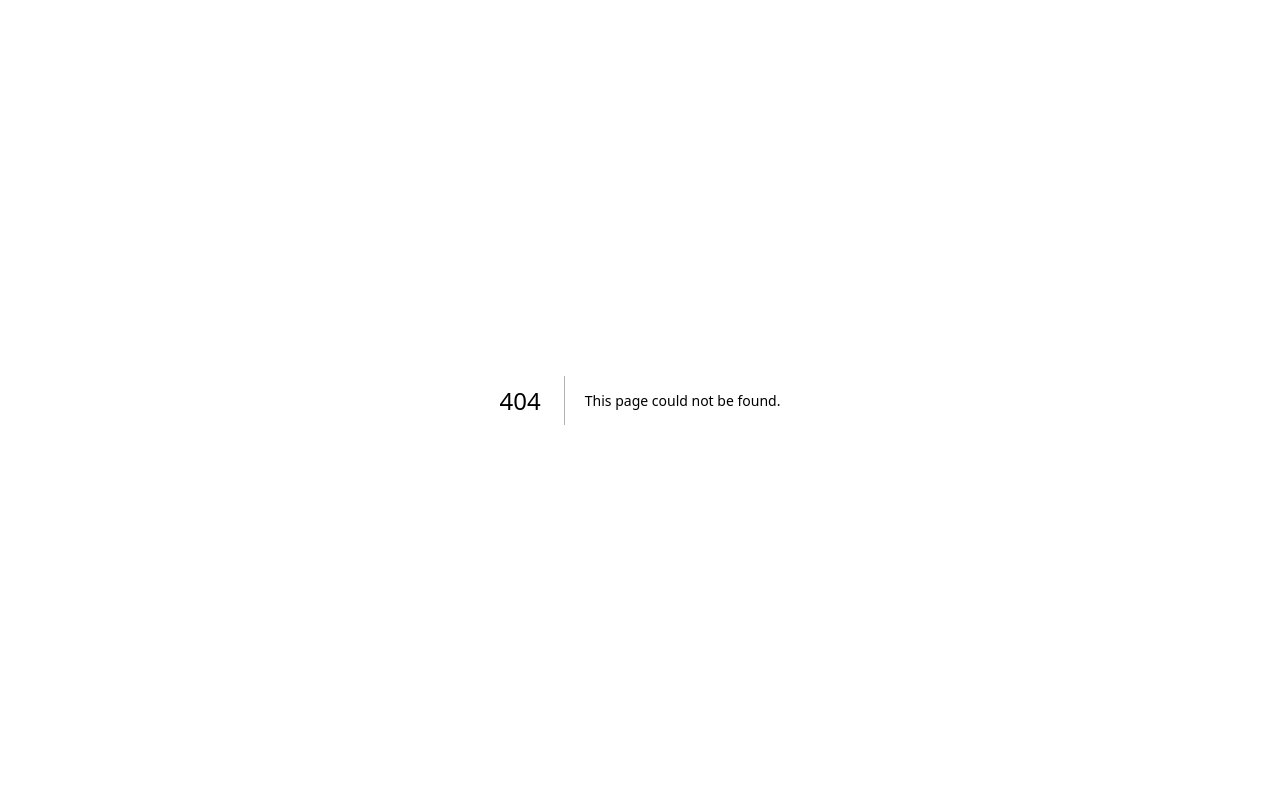
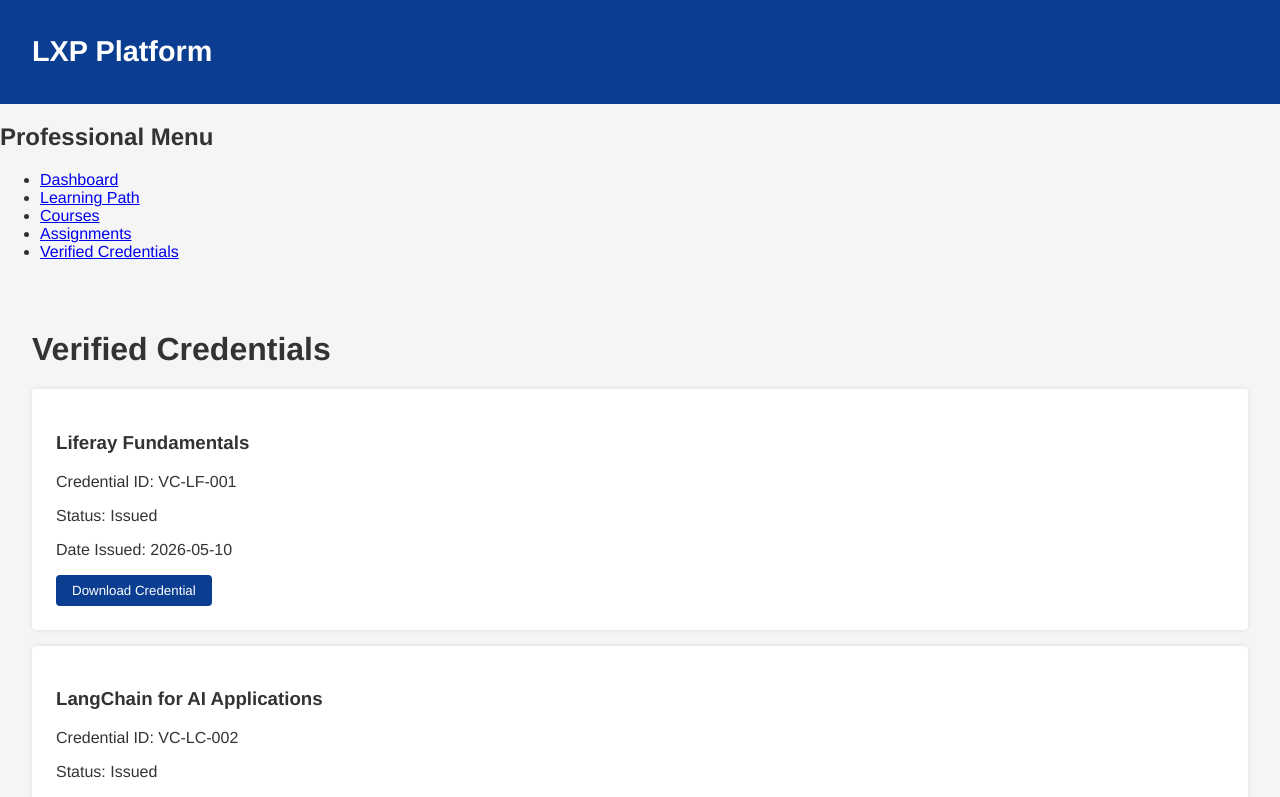
Before and after one commit to openautonomyx/Learning-Experience-Platform, a Next.js app in the folder frontend/: page /professional/VerifiedCredential in a window 1280 px wide. Before the commit this address had no page. Shown: the top 797 px of the page. Built offline with nearby package versions, Linux system fonts and the light colour scheme.

Commit message:
Add Verified Credentials page for professional courses with status and download

```diff
--- /dev/null
+++ b/frontend/src/pages/professional/VerifiedCredential.js
@@ -0,0 +1,43 @@
+import React from 'react';
+import Header from '../../components/Header';
+import '../../styles/moodle.css';
+
+const verifiedCredentials = [
+  { id: 1, course: 'Liferay Fundamentals', credentialId: 'VC-LF-001', status: 'Issued', dateIssued: '2026-05-10' },
+  { id: 2, course: 'LangChain for AI Applications', credentialId: 'VC-LC-002', status: 'Issued', dateIssued: '2026-05-12' },
+  { id: 3, course: 'Project Management', credentialId: 'VC-PM-003', status: 'Pending', dateIssued: '' },
+];
+
+const VerifiedCredential = () => {
+  return (
+    <div>
+      <Header />
+      <div className="flex">
+        <aside className="w-1/5 bg-gray-200 p-4 h-screen">
+          <h2 className="font-bold mb-4">Professional Menu</h2>
+          <ul>
+            <li className="mb-2"><a href="/professional/Dashboard">Dashboard</a></li>
+            <li className="mb-2"><a href="/professional/LearningPathTimeline">Learning Path</a></li>
+            <li className="mb-2"><a href="/professional/Courses">Courses</a></li>
+            <li className="mb-2"><a href="/professional/CourseAssignments">Assignments</a></li>
+            <li className="mb-2"><a href="/professional/VerifiedCredential">Verified Credentials</a></li>
+          </ul>
+        </aside>
+        <main className="flex-1 p-6">
+          <h1 className="text-2xl font-bold mb-4">Verified Credentials</h1>
+          {verifiedCredentials.map(vc => (
+            <div key={vc.id} className="card">
+              <h3 className="font-semibold">{vc.course}</h3>
+              <p>Credential ID: {vc.credentialId}</p>
+              <p>Status: {vc.status}</p>
+              {vc.dateIssued && <p>Date Issued: {vc.dateIssued}</p>}
+              {vc.status === 'Issued' && <button className="mt-2">Download Credential</button>}
+            </div>
+          ))}
+        </main>
+      </div>
+    </div>
+  );
+};
+
+export default VerifiedCredential;
```
